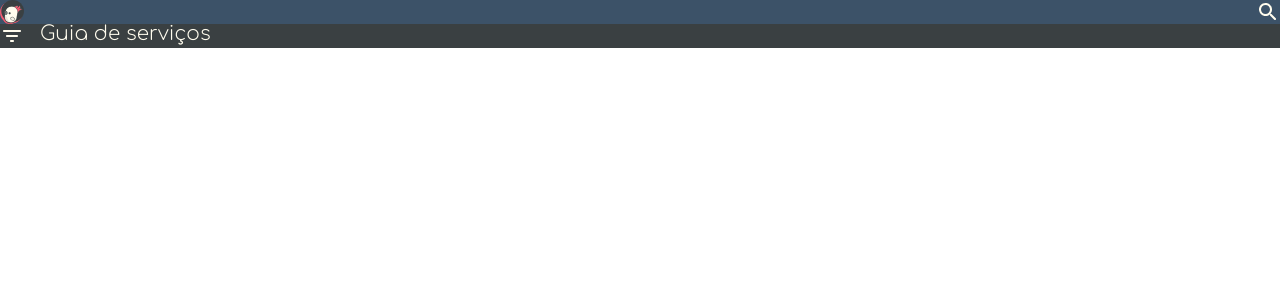
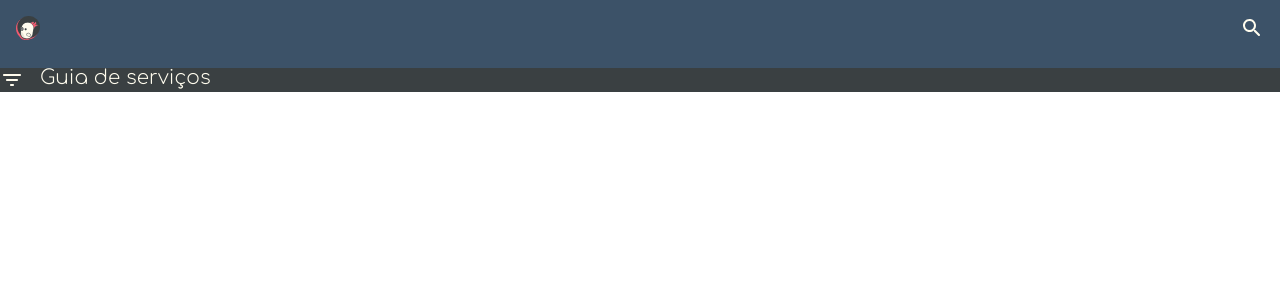
Before and after one commit to liam-honorio/busca-negocio-react, a React (Create React App) app: page / in a window 1280 px wide. Shown: the top 300 px of the page. Built offline with nearby package versions, Linux system fonts and the light colour scheme.

Commit message:
🚧Add padding in HeaderMain

```diff
--- a/src/components/HeaderMain/index.js
+++ b/src/components/HeaderMain/index.js
@@ -6,6 +6,7 @@ const HeaderMain = styled.header`
   display: flex;
   justify-content: space-between;
   background-color: #3c5268;
+  padding: 16px 16px 28px;
 
   & > ${LogoMain}, & > ${IconSearch} {
     width: 24px;
```
